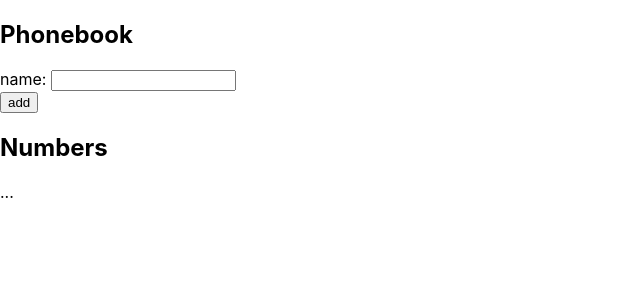
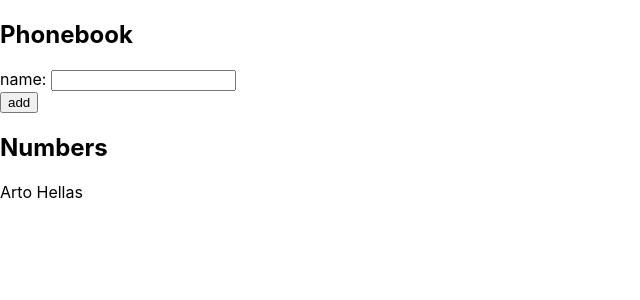
Before and after one commit to mvaaltola/fsopen20, a React (Create React App) app in the folder 2/puhelinluettelo/: page / in a window 1280 px wide. Shown: the top 300 px of the page, without its empty margins (0-640 px from the left). Built offline with nearby package versions, Linux system fonts and the light colour scheme.

Commit message:
Complete 2.6

```diff
--- a/2/puhelinluettelo/src/App.js
+++ b/2/puhelinluettelo/src/App.js
@@ -6,19 +6,35 @@
   ])
   const [ newName, setNewName ] = useState('')
 
+  const addName = (event) => {
+    event.preventDefault()
+    const newPerson = {
+      name: newName
+    }
+    setPersons(persons.concat(newPerson))
+    setNewName('')
+  }
+
+  const handleNameChange = (event) => {
+    setNewName(event.target.value)
+  }
+
   return (
     <div>
       <h2>Phonebook</h2>
-      <form>
+      <form onSubmit ={addName}>
         <div>
-          name: <input />
+          name: <input value={newName} onChange={handleNameChange} />
         </div>
         <div>
           <button type="submit">add</button>
         </div>
       </form>
       <h2>Numbers</h2>
-      ...
+      <div>
+        {persons.map(person =>
+          <p key={person.name}>{person.name}</p>)}
+      </div>
     </div>
   )
 
```
